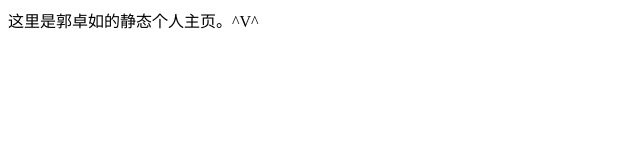
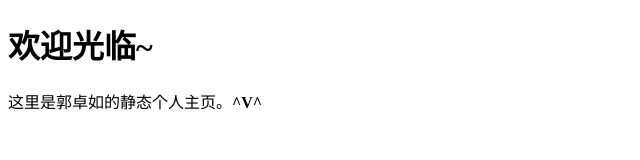
Before and after one commit to g452747503/g452747503.github.io, a plain HTML site: page index.html in a window 1280 px wide. Shown: the whole page, without its empty margins (0-640 px from the left). Drawn offline with Linux system fonts and the light colour scheme.

Commit message:
Update index.html

```diff
--- a/index.html
+++ b/index.html
@@ -5,6 +5,7 @@
     <title>郭卓如</title>
 </head>
 <body>
-这里是郭卓如的静态个人主页。^V^
+    <h1>欢迎光临~</h1>
+这里是郭卓如的静态个人主页。<strong>^V^</strong>
 </body>
 </html>
```
